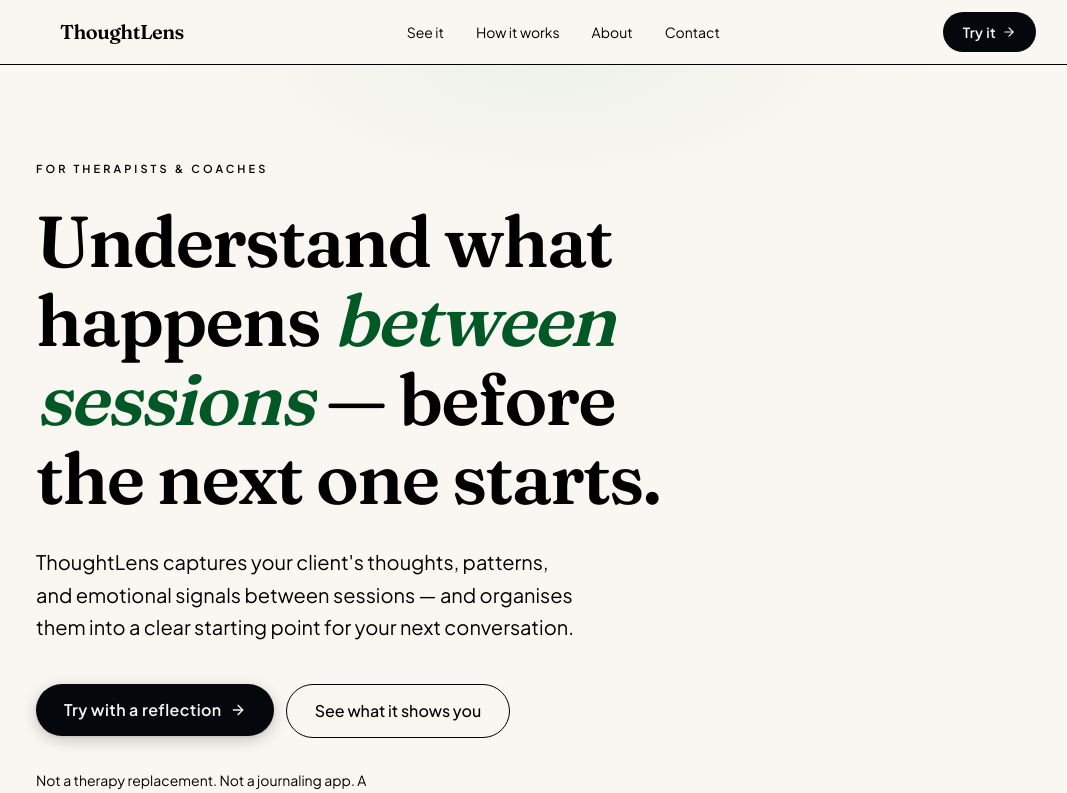
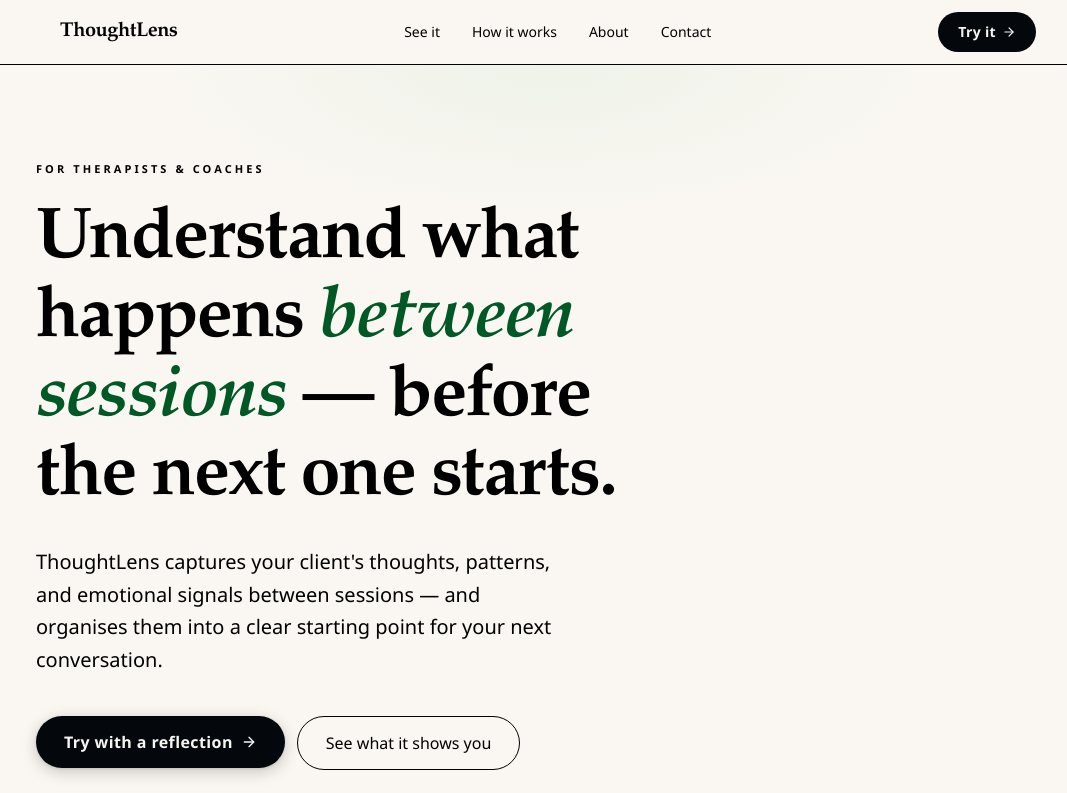
Before and after one commit to ssharmame/thought-work-app, a Next.js app: page / in a window 1280 px wide. Shown: the top 793 px of the page, without its empty margins (92-1159 px from the left). Built offline with nearby package versions, Linux system fonts and the light colour scheme.

Commit message:
Migrate middleware to proxy

```diff
--- a/app/dashboard/clients/[clientId]/page.tsx
+++ b/app/dashboard/clients/[clientId]/page.tsx
@@ -326,7 +326,7 @@
 
           <div className="mt-4 grid gap-4 lg:grid-cols-[minmax(0,1fr)_320px]">
             <div className="rounded-2xl border border-border bg-background/85 px-5 py-5">
-              <p className="text-[11px] uppercase tracking-[0.24em] text-muted-foreground">What's been showing up</p>
+              <p className="text-[11px] uppercase tracking-[0.24em] text-muted-foreground">What&rsquo;s been showing up</p>
               <p className="mt-3 text-sm leading-7 text-foreground">{sessionFocus.summary}</p>
             </div>
             <div className="rounded-2xl border border-border bg-background/85 px-5 py-5">
--- a/app/globals.css
+++ b/app/globals.css
@@ -3,6 +3,8 @@
 
 @layer base {
   :root {
+    --font-sans: "Avenir Next", Avenir, "Segoe UI", sans-serif;
+    --font-display: "Iowan Old Style", "Palatino Linotype", "Book Antiqua", Georgia, serif;
 
     /* Background */
     --background: 0.977 0.008 88;
@@ -106,7 +108,7 @@
 @layer utilities {
 
   .font-display {
-    font-family: "Fraunces", Georgia, serif;
+    font-family: var(--font-display);
   }
 
   /* Input card — gentle on mobile, more defined on sm+ */
--- a/app/layout.tsx
+++ b/app/layout.tsx
@@ -1,19 +1,6 @@
 import "./globals.css";
 
-import { Fraunces, Plus_Jakarta_Sans } from "next/font/google";
 import type { Metadata } from "next";
-
-const jakarta = Plus_Jakarta_Sans({
-  subsets: ["latin"],
-  variable: "--font-sans",
-  display: "swap",
-});
-
-const fraunces = Fraunces({
-  subsets: ["latin"],
-  variable: "--font-display",
-  display: "swap",
-});
 
 export const metadata: Metadata = {
   title: "Thoughtlensai",
@@ -27,11 +14,7 @@
 }) {
   return (
     <html lang="en" className="scroll-smooth">
-      <body
-        className={`${jakarta.variable} ${fraunces.variable} font-sans antialiased bg-background text-foreground`}
-      >
-        {children}
-      </body>
+      <body className="font-sans antialiased bg-background text-foreground">{children}</body>
     </html>
   );
 }
--- a/middleware.ts
+++ b/proxy.ts
@@ -1,5 +1,6 @@
 import { createServerClient } from "@supabase/ssr"
 import { NextResponse, type NextRequest } from "next/server"
+import { getPublicSupabaseEnv, hasPublicSupabaseEnv } from "@/lib/supabase/config"
 
 type CookieToSet = {
   name: string
@@ -13,12 +14,18 @@
 // Routes only for unauthenticated users (redirect away if logged in)
 const AUTH_ROUTES = ["/auth/login", "/auth/check-email"]
 
-export async function middleware(request: NextRequest) {
+export async function proxy(request: NextRequest) {
   let supabaseResponse = NextResponse.next({ request })
 
+  if (!hasPublicSupabaseEnv()) {
+    return supabaseResponse
+  }
+
+  const { url, anonKey } = getPublicSupabaseEnv()
+
   const supabase = createServerClient(
-    process.env.NEXT_PUBLIC_SUPABASE_URL!,
-    process.env.NEXT_PUBLIC_SUPABASE_ANON_KEY!,
+    url,
+    anonKey,
     {
       cookies: {
         getAll() {
```
